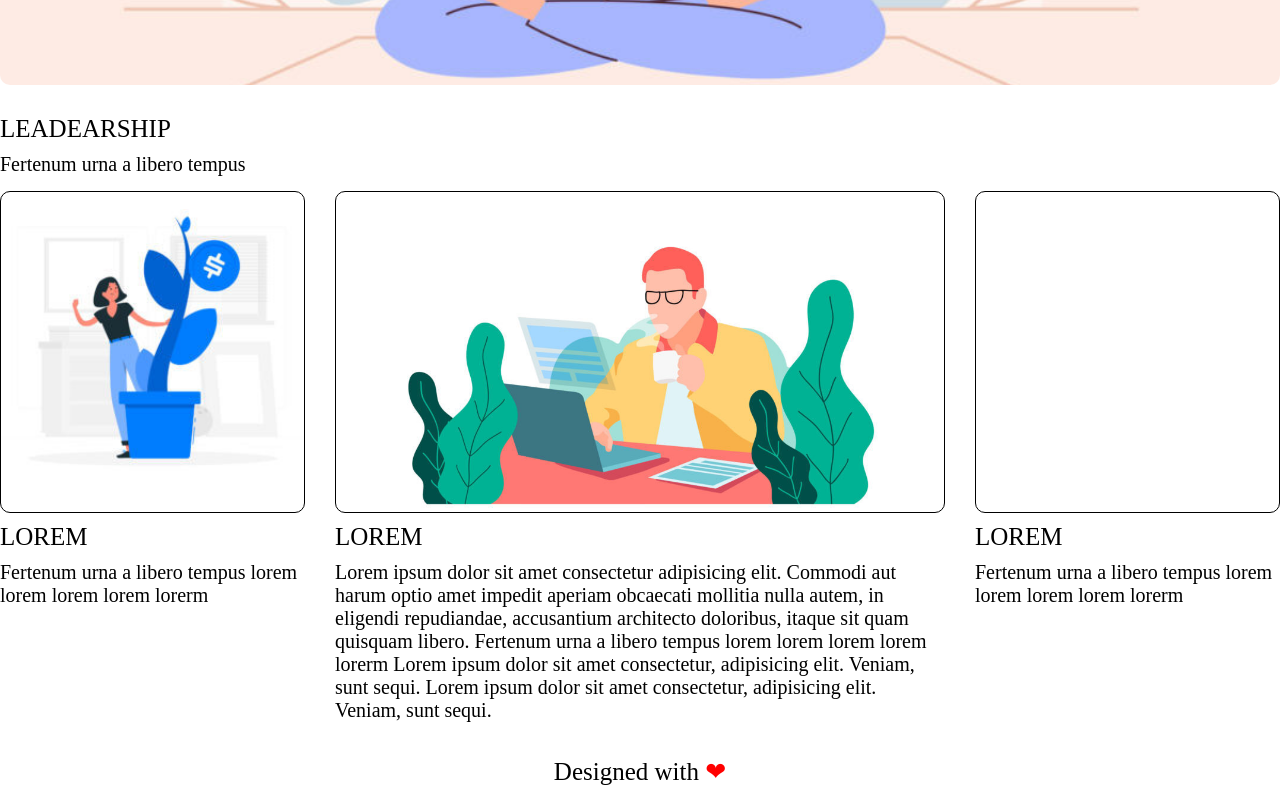
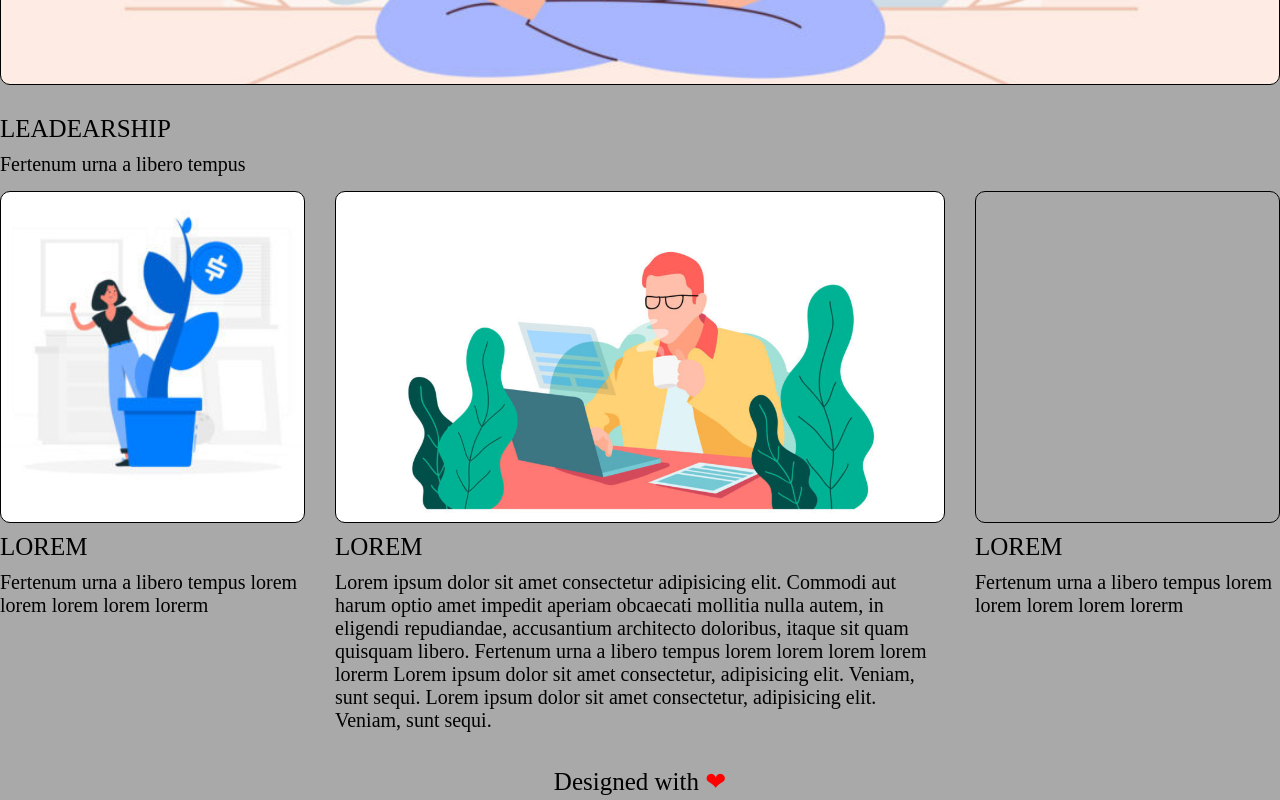
Before and after one commit to Sebushka89/cartella-repo-htmlcss-wp, a plain HTML site: page index.html in a window 1280 px wide. Shown: the part 738-1538 px from the top of the page. Drawn offline with Linux system fonts and the light colour scheme.

Commit message:
Progetto finito

```diff
--- a/css/style.css
+++ b/css/style.css
@@ -8,6 +8,10 @@
         content: "";
         display: table;
         clear: both;
+    }
+
+    body {
+        background-color: darkgrey;
     }
 
     .container {
@@ -51,6 +55,7 @@
         background-position: center;
         padding: 450px 350px 100px 60px;
         border-radius: 10px;
+        border: 1px solid black;
     }
 
     section {
@@ -85,7 +90,7 @@
         border-radius: 10px;
         border: 1px solid black;
         width: 100%;
-        padding: 300px 10px 20px 10px;
+        height: 332px;
     }
 
     .content2 {
@@ -95,7 +100,7 @@
         border-radius: 10px;
         border: 1px solid black;
         width: 100%;
-        padding: 300px 10px 20px 10px;
+        height: 332px;
     }
 
     .content3 {
@@ -106,7 +111,7 @@
         border-radius: 10px;
         border: 1px solid black;
         width: 100%;
-        padding: 300px 10px 20px 10px;
+        height: 332px;
     }
 
     /* tolgo bordo quando sapro opacizzare la img */
```
